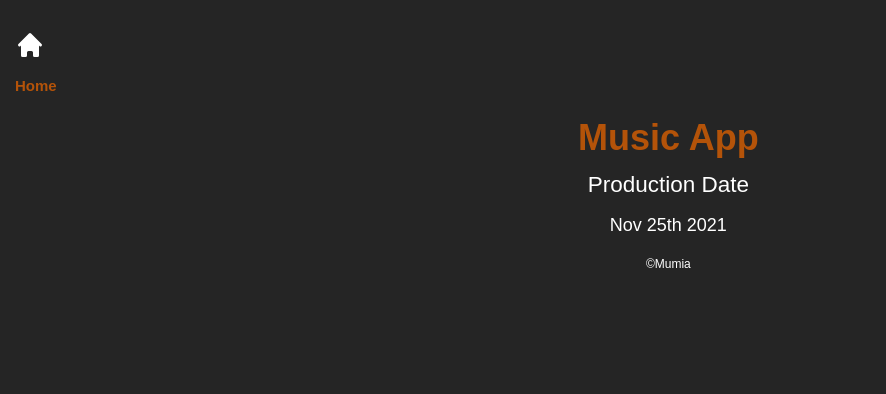
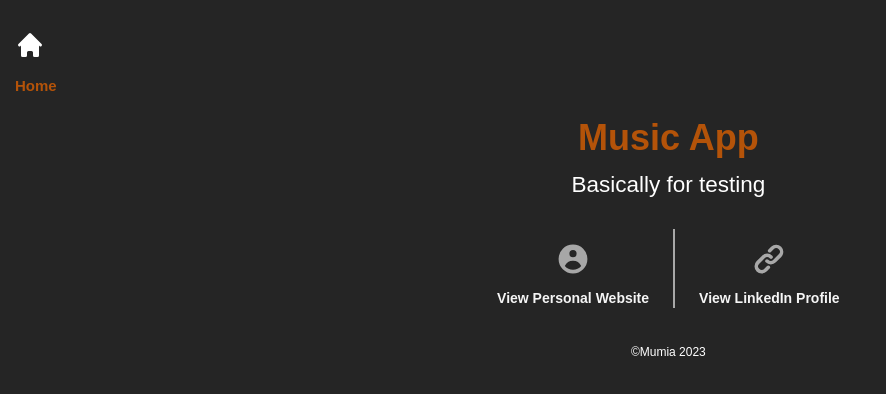
Before and after one commit to muderick/vueplayer, a Vue app: page /about in a window 1280 px wide. Shown: the top 394 px of the page, without its empty margins (0-886 px from the left). Built offline with nearby package versions, Linux system fonts and the light colour scheme.

Commit message:
Song data update

```diff
--- a/public/index.html
+++ b/public/index.html
@@ -10,7 +10,7 @@
     <link rel="manifest" href="./favicon_io/site.webmanifest" />
     <link rel="stylesheet" href="https://cdnjs.cloudflare.com/ajax/libs/font-awesome/4.7.0/css/font-awesome.min.css">
     <!-- <title><%= htmlWebpackPlugin.options.title %></title> -->
-    <title>Vue Music Player</title>
+    <title>Vue Player</title>
   </head>
   <body>
     <noscript>
--- a/src/components/Navbar.vue
+++ b/src/components/Navbar.vue
@@ -1,6 +1,12 @@
 <template>
   <div class="musicnoteicon-div p-2 py-5 pl-8 text-white sm_m-auto">
-    <MusicNoteIcon class="musicnote-icon h-10 w-5 text-white" />Playlist
+    <router-link to="/">
+      <MusicNoteIcon
+        class="musicnote-icon h-10 w-5 text-white"
+        :class="active"
+        @click="toggleActive"
+      />Playlist
+    </router-link>
   </div>
   <div class="about-div p-2 pl-8 text-white sm_m-auto">
     <router-link to="/about">
@@ -25,29 +31,28 @@ export default {
   data() {
     return {
       isHidden: false,
+      active: null,
+      isActive: false,
     };
+  },
+  methods: {
+    toggleActive() {
+      this.isActive ? this.removeActive() : this.setActive();
+    },
+    setActive() {
+      this.isActive = true;
+      this.active = "active-class";
+    },
+    removeActive() {
+      this.isActive = false;
+      this.active = null;
+    },
   },
   emits: ["home"],
 };
 </script>
 
 <style scoped>
-.home-icon {
-  height: 5rem;
-  width: 3rem;
-}
-.homeicon-div:hover {
-  cursor: pointer;
-}
-
-.viewlist-icon {
-  height: 5rem;
-  width: 3rem;
-}
-.viewlisticon-div:hover {
-  cursor: pointer;
-}
-
 .musicnote-icon {
   height: 5rem;
   width: 3rem;
@@ -56,20 +61,15 @@ export default {
   cursor: pointer;
 }
 
+.active-class {
+  color: slategrey;
+}
+
 .informationcircle-icon {
   height: 5rem;
   width: 3rem;
 }
 .about-div:hover {
-  cursor: pointer;
-}
-
-.usericon-div {
-  padding-top: 1.25rem /* 20px */;
-  padding-bottom: 1.25rem /* 20px */;
-  padding-left: 2rem;
-}
-.usericon-div:hover {
   cursor: pointer;
 }
 
--- a/src/views/About.vue
+++ b/src/views/About.vue
@@ -11,10 +11,24 @@
     <div class="justify-around w-full text-center pt-40">
       <div>
         <h1 class="text-5xl mb-5 text-yellow-700 font-bold">Music App</h1>
-        <h5 class="text-white text-3xl mb-5">Production Date</h5>
-        <p class="text-white text-2xl mb-5">Nov 25th 2021</p>
+        <h5 class="text-white text-3xl mb-5">Basically for testing</h5>
+        <br />
+        <div class="profile-section">
+          <a class="profile profile-left" href="https://muderick.github.io">
+            <UserCircleIcon class="user-icon m-auto h-10 w-5" />
+            <h3>View Personal Website</h3>
+          </a>
+          <div class="divider">
+          </div>
+          <a class="profile" href="https://www.linkedin.com/in/mumia-derick/">
+            <LinkIcon class="link-icon m-auto h-10 w-5" />
+            <h3>View LinkedIn Profile</h3>
+          </a>
+        </div>
+        <br />
+        <br />
         <footer class="text-white text-xl">
-          <small><span>&copy;</span>Mumia</small>
+          <small><span>&copy;</span>Mumia {{ currentDate() }}</small>
         </footer>
       </div>
     </div>
@@ -23,15 +37,26 @@
 
 <script>
 import { HomeIcon } from "@heroicons/vue/solid";
+import { UserCircleIcon } from "@heroicons/vue/solid";
+import { LinkIcon } from "@heroicons/vue/solid";
 export default {
   name: "About",
   components: {
     HomeIcon,
+    UserCircleIcon,
+    LinkIcon,
   },
   data() {
     return {
       hover: false,
     };
+  },
+  methods: {
+    currentDate() {
+      const current = new Date();
+      const date = `${current.getFullYear()}`;
+      return date;
+    },
   },
 };
 </script>
@@ -40,4 +65,30 @@ export default {
 #about {
   background: rgba(0, 0, 0, 0.855);
 }
+.profile-section {
+  display: flex;
+  justify-content: center;
+  gap: 2rem;
+}
+
+.profile {
+  text-decoration: none;
+  color: whitesmoke;
+}
+
+
+.user-icon,
+.link-icon {
+  height: 5rem;
+  width: 3rem;
+  color: hsla(0, 0%, 100%, 0.6);
+}
+
+h3 {
+  font-size: 14px;
+  font-weight: 600;
+}
+.divider {
+  border: 1px solid hsla(0, 0%, 100%, 0.6);
+}
 </style>
--- a/src/views/Home.vue
+++ b/src/views/Home.vue
@@ -179,7 +179,7 @@
       </div>
 
       <div class="play-controls">
-        <div class="randsong_div pl-10 pb-1 pt-1 ml-32">
+        <div class="randsong_div pl-10 pb-1 pt-1 ml-20">
           <font-awesome-icon
             class="random-song cursor-pointer h-20 w-8 text-white duration-200"
             :class="randomActive"
```
